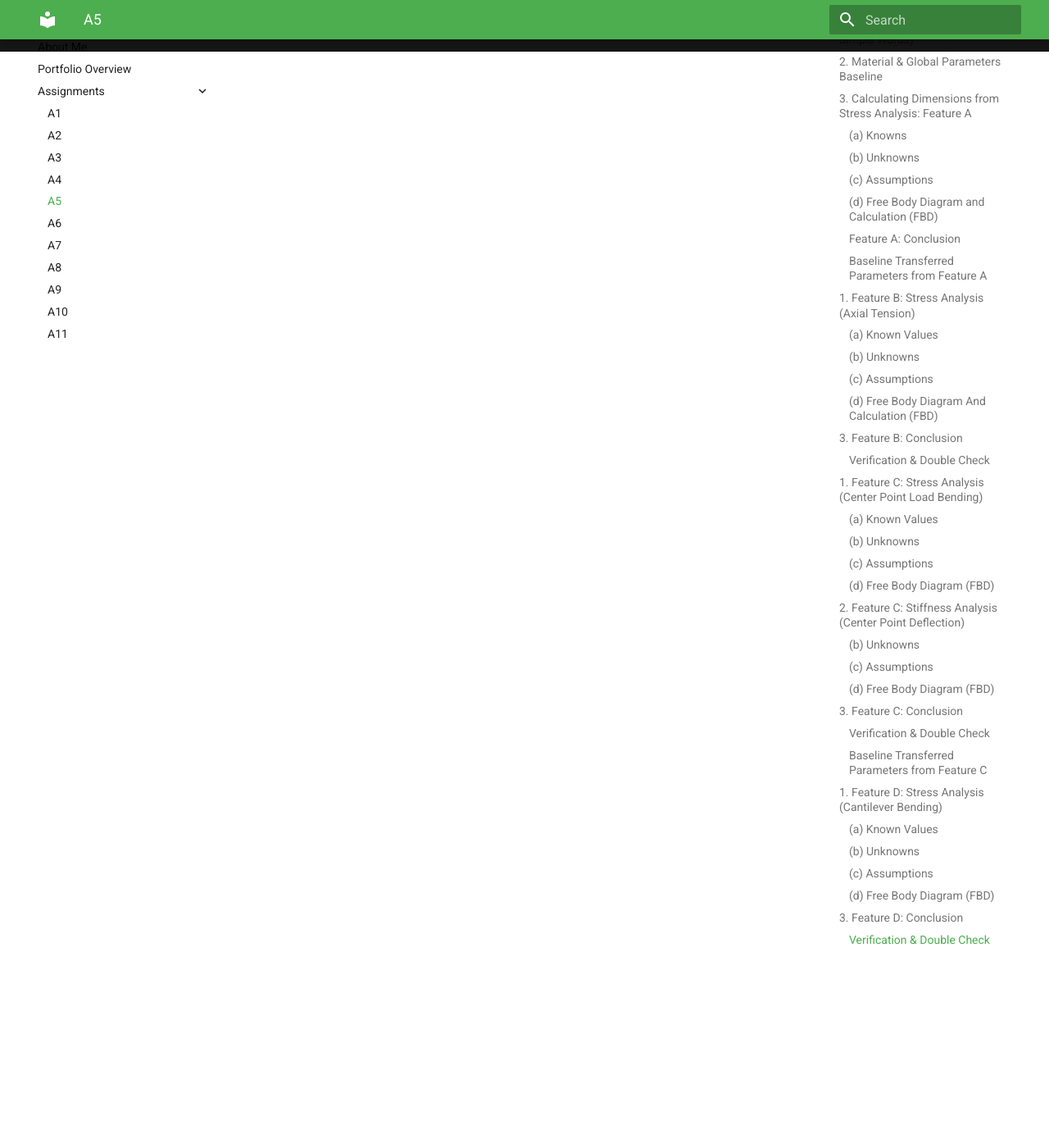
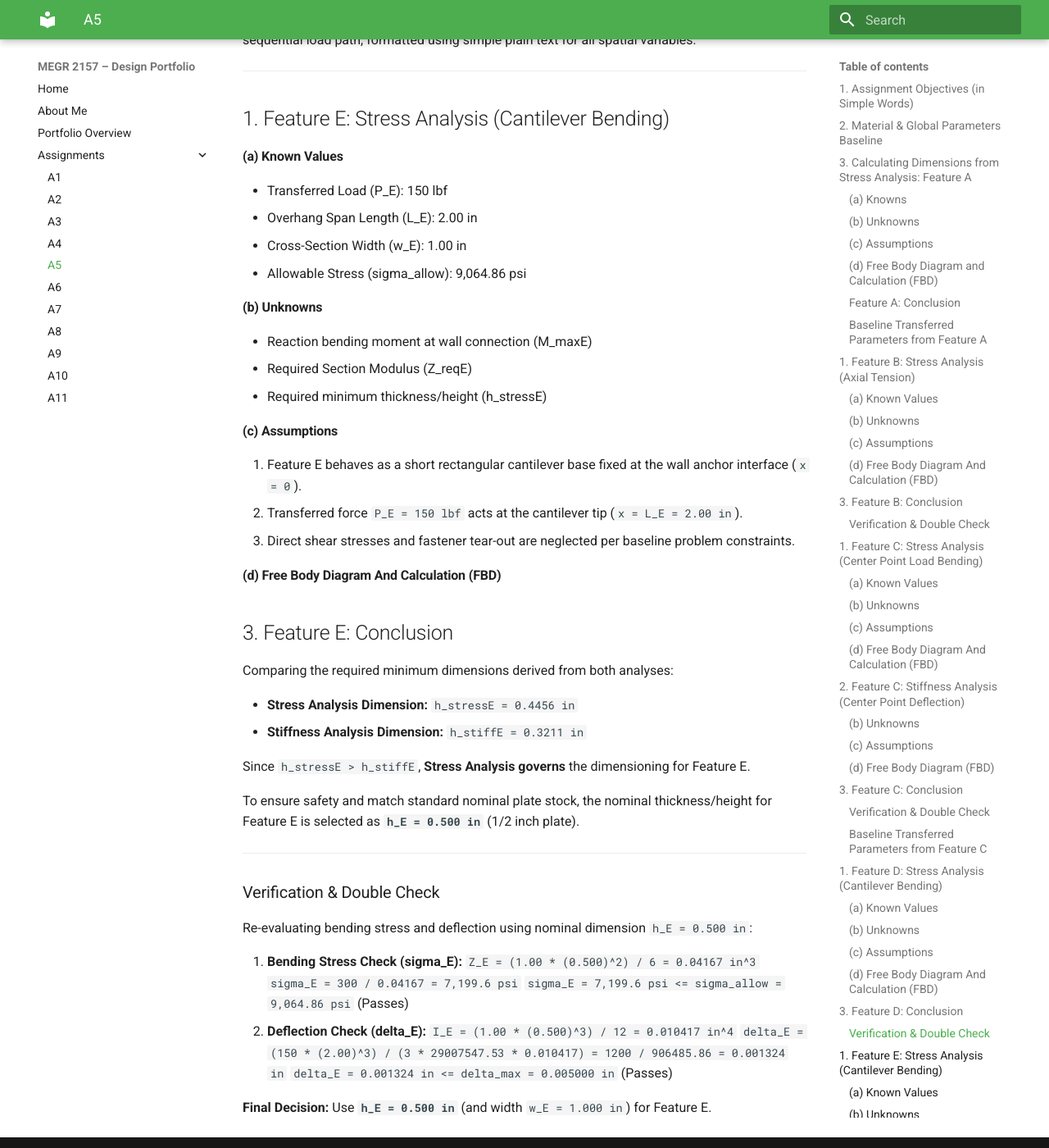
Before and after one commit to MHasan-27/megr2157-portfolio, an MkDocs documentation site: the page built from docs/assignments/A05/index.md, in a window 1280 px wide and 1400 px high, scrolled down 7129 px. Shown: the whole window at 82% size. Built offline with MkDocs 1.6.1 and Material for MkDocs 9.7.7, drawn with Linux system fonts in a browser that asks for light colours; some of the changed text lies outside the part shown.

Commit message:
Revise section titles and add Feature E analysis
Updated section titles for clarity and added Feature E analysis.

```diff
--- a/docs/assignments/A05/index.md
+++ b/docs/assignments/A05/index.md
@@ -155,7 +155,7 @@ Here is the complete **Feature C Analysis** (Cross Beam / Simply Supported Beam)
 2. Transferred load `P_C = 300 lbf` acts as a concentrated center point load at `x = L_C / 2 = 1.25 in`.
 3. Direct shear stress failure is non-governing per project instructions.
 
-#### (d) Free Body Diagram (FBD)
+#### (d) Free Body Diagram And Calculation (FBD)
 
 
 
@@ -233,7 +233,7 @@ Here is the complete **Feature D Analysis** (Vertical Wall Support / Cantilever
 2. Point load `P_D = 150 lbf` is applied at free end `x = L_D = 2.00 in`.
 3. Direct shear stress failure is non-governing per prompt instructions.
 
-#### (d) Free Body Diagram (FBD)
+#### (d) Free Body Diagram And Calculation (FBD)
 
 
 
@@ -264,3 +264,60 @@ Re-evaluating bending stress and deflection using nominal thickness `t_D = 0.500
 `delta_D = 0.001324 in <= delta_max = 0.005000 in` (Passes)
 
 **Final Decision:** Use **`t_D = 0.500 in`** (and width `w_D = 1.000 in`) for Feature D.
+
+Here is the complete **Feature E Analysis** (Mounting Flange / Wall Attachment Base) following the sequential load path, formatted using simple plain text for all spatial variables:
+
+---
+
+## 1. Feature E: Stress Analysis (Cantilever Bending)
+
+#### (a) Known Values
+
+* Transferred Load (P_E): 150 lbf
+* Overhang Span Length (L_E): 2.00 in
+* Cross-Section Width (w_E): 1.00 in
+* Allowable Stress (sigma_allow): 9,064.86 psi
+
+#### (b) Unknowns
+
+* Reaction bending moment at wall connection (M_maxE)
+* Required Section Modulus (Z_reqE)
+* Required minimum thickness/height (h_stressE)
+
+#### (c) Assumptions
+
+1. Feature E behaves as a short rectangular cantilever base fixed at the wall anchor interface (`x = 0`).
+2. Transferred force `P_E = 150 lbf` acts at the cantilever tip (`x = L_E = 2.00 in`).
+3. Direct shear stresses and fastener tear-out are neglected per baseline problem constraints.
+
+#### (d) Free Body Diagram And Calculation (FBD)
+
+
+
+## 3. Feature E: Conclusion
+
+Comparing the required minimum dimensions derived from both analyses:
+
+* **Stress Analysis Dimension:** `h_stressE = 0.4456 in`
+* **Stiffness Analysis Dimension:** `h_stiffE = 0.3211 in`
+
+Since `h_stressE > h_stiffE`, **Stress Analysis governs** the dimensioning for Feature E.
+
+To ensure safety and match standard nominal plate stock, the nominal thickness/height for Feature E is selected as **`h_E = 0.500 in`** (1/2 inch plate).
+
+---
+
+### Verification & Double Check
+
+Re-evaluating bending stress and deflection using nominal dimension `h_E = 0.500 in`:
+
+1. **Bending Stress Check (sigma_E):**
+`Z_E = (1.00 * (0.500)^2) / 6 = 0.04167 in^3`
+`sigma_E = 300 / 0.04167 = 7,199.6 psi`
+`sigma_E = 7,199.6 psi <= sigma_allow = 9,064.86 psi` (Passes)
+2. **Deflection Check (delta_E):**
+`I_E = (1.00 * (0.500)^3) / 12 = 0.010417 in^4`
+`delta_E = (150 * (2.00)^3) / (3 * 29007547.53 * 0.010417) = 1200 / 906485.86 = 0.001324 in`
+`delta_E = 0.001324 in <= delta_max = 0.005000 in` (Passes)
+
+**Final Decision:** Use **`h_E = 0.500 in`** (and width `w_E = 1.000 in`) for Feature E.
```
